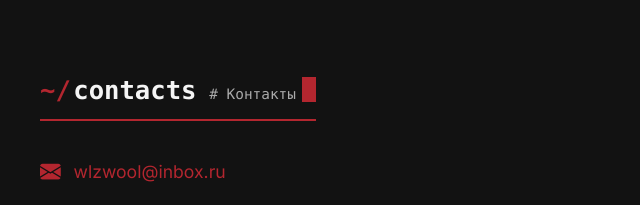
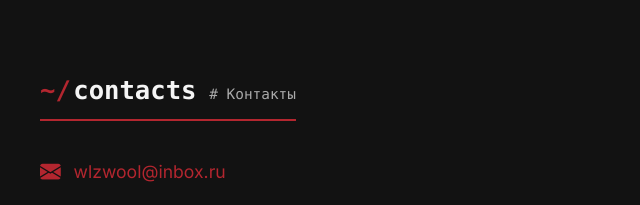
Before and after one commit to Wlwool/Wlwool.github.io, a plain HTML site: page index.html in a window 1280 px wide. Shown: the part 2151-2356 px from the top of the page, 0-640 px from the left. Drawn offline with nearby package versions, Linux system fonts and the light colour scheme; no server answers.

Commit message:
убран мигающий курсор у заголовка contact

```diff
--- a/style.css
+++ b/style.css
@@ -677,30 +677,10 @@ body.dark h2::before {
   color: var(--accent-dark);
 }
 
-#contact h2::after {
-  content: '';
-  display: inline-block;
-  width: 0.55em;
-  height: 1em;
-  margin-left: 0.4rem;
-  vertical-align: -0.12em;
-  background-color: var(--accent);
-  animation: cursor-blink 1.1s steps(1) infinite;
-}
-
-body.dark #contact h2::after {
-  background-color: var(--accent-dark);
-}
 
 @keyframes cursor-blink {
   50% {
     opacity: 0;
-  }
-}
-
-@media (prefers-reduced-motion: reduce) {
-  #contact h2::after {
-    animation: none;
   }
 }
 
```
